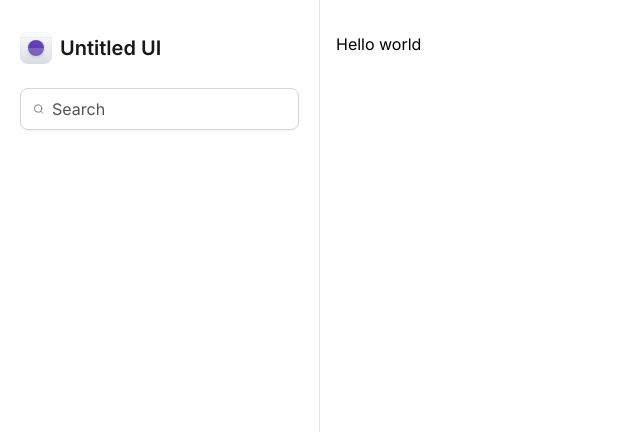
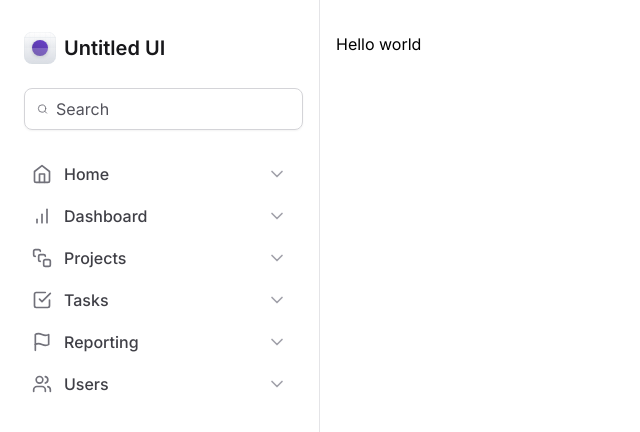
Before and after one commit to viniciusferreira7/tailwind-next, a Next.js app: page / in a window 1280 px wide. Shown: the top 432 px of the page, without its empty margins (0-640 px from the left). Built offline with nearby package versions, Linux system fonts and the light colour scheme.

Commit message:
feat: create navigation menu

```diff
--- a/src/components/Sidebar/Logo.tsx
+++ b/src/components/Sidebar/Logo.tsx
@@ -1,6 +1,6 @@
 export function Logo() {
   return (
-    <strong className="flex items-center gap-2 text-xl font-semibold text-zinc-900">
+    <strong className="mx-1 flex items-center gap-2 text-xl font-semibold text-zinc-900">
       <svg
         width={32}
         height={32}
--- /dev/null
+++ b/src/components/Sidebar/MainNavigation/NavItem.tsx
@@ -0,0 +1,22 @@
+import { ChevronDown } from 'lucide-react'
+import { ElementType } from 'react'
+
+interface NavItemProps {
+  title: string
+  icon: ElementType
+}
+
+export function NavItem({ title, icon: Icon }: NavItemProps) {
+  return (
+    <a
+      href=""
+      className=" group flex items-center gap-3 rounded px-3 py-2 hover:bg-violet-50 "
+    >
+      <Icon className="h-5 w-5 text-zinc-500" />
+      <span className="font-medium text-zinc-700 group-hover:text-violet-500">
+        {title}
+      </span>
+      <ChevronDown className="ml-auto h-5 w-5 text-zinc-400 group-hover:text-violet-300" />
+    </a>
+  )
+}
--- /dev/null
+++ b/src/components/Sidebar/MainNavigation/index.tsx
@@ -0,0 +1,22 @@
+import {
+  BarChart,
+  Home,
+  SquareStack,
+  CheckSquare,
+  Flag,
+  Users,
+} from 'lucide-react'
+import { NavItem } from './NavItem'
+
+export function MainNavigation() {
+  return (
+    <nav className="space-y-0.5">
+      <NavItem title="Home" icon={Home} />
+      <NavItem title="Dashboard" icon={BarChart} />
+      <NavItem title="Projects" icon={SquareStack} />
+      <NavItem title="Tasks" icon={CheckSquare} />
+      <NavItem title="Reporting" icon={Flag} />
+      <NavItem title="Users" icon={Users} />
+    </nav>
+  )
+}
--- a/src/components/Sidebar/index.tsx
+++ b/src/components/Sidebar/index.tsx
@@ -1,18 +1,20 @@
 import { Search } from 'lucide-react'
 import { Logo } from './Logo'
+import { MainNavigation } from './MainNavigation'
 
 export function Sidebar() {
   return (
     <aside className="space-y-6 border-r border-zinc-200 px-5 py-8">
       <Logo />
 
-      <div className="flex w-full items-center gap-2 rounded-lg border border-zinc-300 px-3 py-2 shadow-sm">
+      <div className="mx-1 flex w-full items-center gap-2 rounded-lg border border-zinc-300 px-3 py-2 shadow-sm">
         <Search className="h-5 w-5 text-zinc-500" />
         <input
           className="flex-1 border-0 bg-transparent p-0 text-zinc-900 placeholder-zinc-600"
           placeholder="Search"
         />
       </div>
+      <MainNavigation />
     </aside>
   )
 }
```
